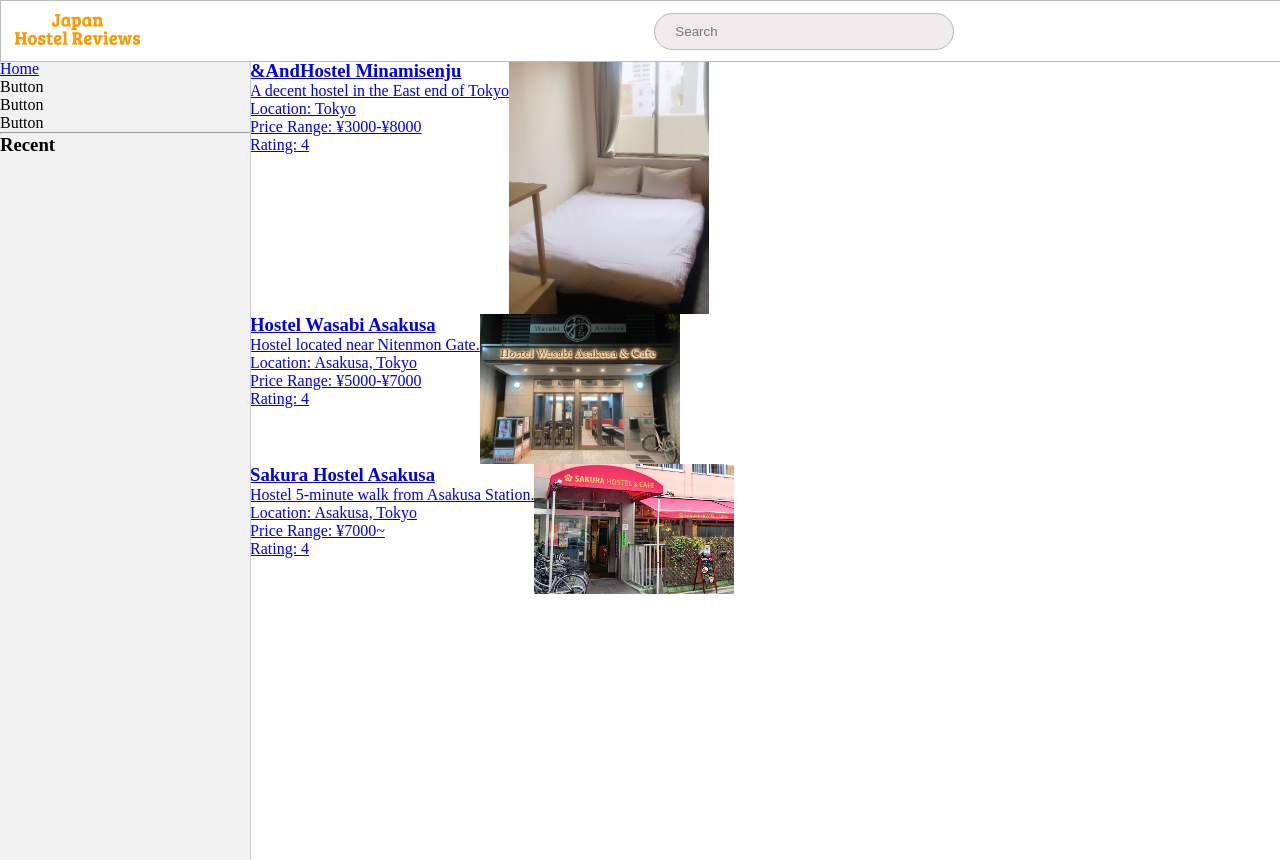
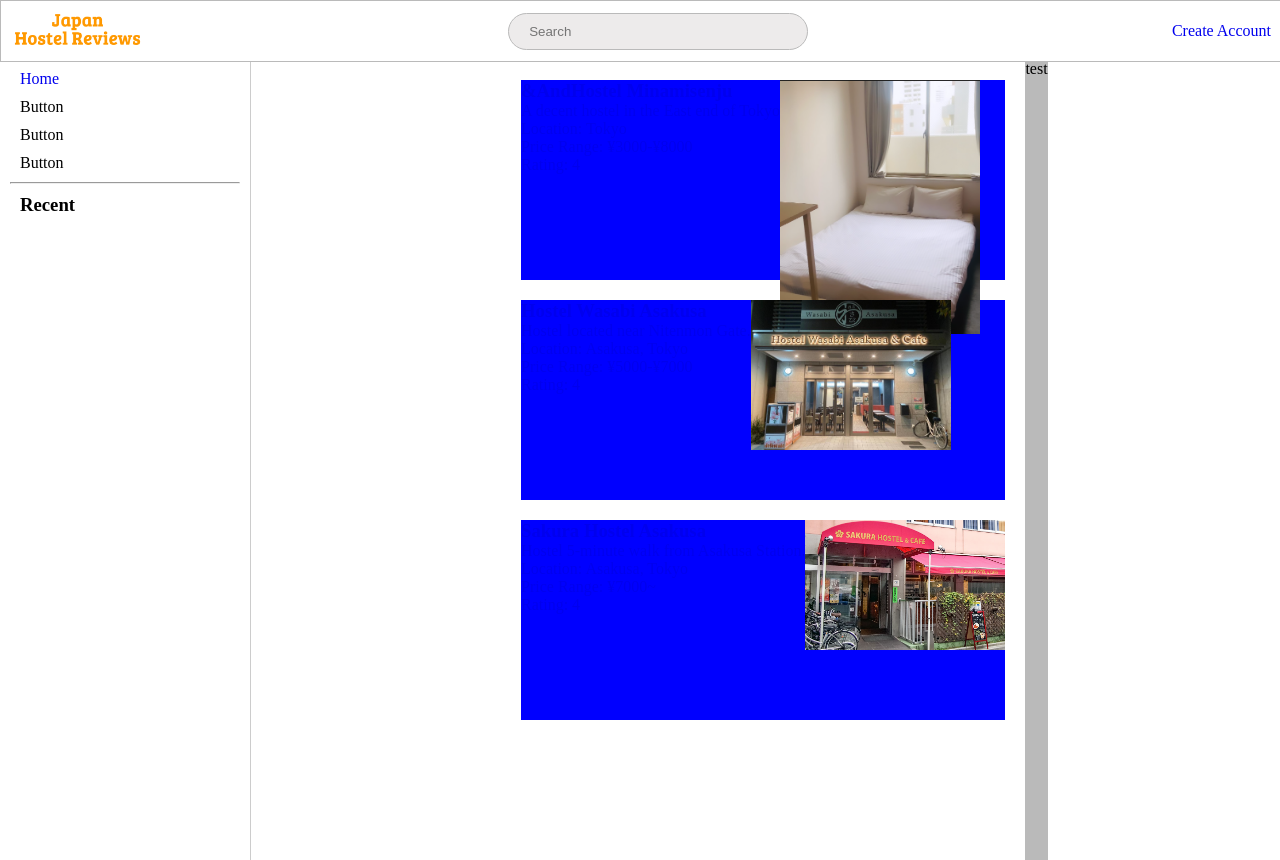
Before and after one commit to lyuhiroyama/japanhostelreviews.com, a PHP site: page / in a window 1280 px wide. Run offline with PHP 8.4, Linux system fonts and the light colour scheme; data comes from the database, SQL or seed files in the repository.

Commit message:
Add right-panel

```diff
--- a/header.php
+++ b/header.php
@@ -32,8 +32,11 @@
         border-radius: 25px;
         border: 1px solid #bababa;
         padding: 10px 20px;
-        margin: 5px 500px 5px;
         width: 300px;
+    }
+
+    .header-buttons {
+        margin: 10px;
     }
 
     body {
@@ -49,7 +52,7 @@
         <div>
             <input id="search-box" type="text" placeholder="Search">
         </div>
-        <a href="idk"><p>Create Account</p></a>
+        <a href="idk" class="header-buttons"><p>Create Account</p></a>
 
     </div>
 </header>
--- a/index.php
+++ b/index.php
@@ -11,26 +11,17 @@ include("header.php");
     <meta name="viewport" content="width=device-width, initial-scale=1.0">
     <link rel="stylesheet" href="styles.css">
     <script src="https://code.jquery.com/jquery-3.6.0.min.js"></script>
-    <title>Honest Hostel Reviews</title>
+    <title>Japan Hostel Reviews</title>
 </head>
 <body>
     <div class="panel-container">
 
             <?php include 'left_panel.php';?>
             <div class="body-panel">
-                <div id="hostel-list"></div>
-                <div id="review-section" style="display: none;">
-                <h2 id="hostel-name"></h2>
-                <div id="reviews"></div>
-                <form id="review-form">
-                    <input type="text" id="user-name" placeholder="Your name" required>
-                    <input type="number" id="rating" min="1" max="5" placeholder="Rating (1-5)" required>
-                    <textarea id="review-text" placeholder="Write your review here" required></textarea>
-                    <button type="submit">Submit Review</button>
-                </form>
             </div>
+            <?php include 'right_panel.php';?>
 
-        </div>
+
     </div>
 
 
@@ -41,7 +32,8 @@ include("header.php");
             $.getJSON('get_hostels.php', function(hostels) {
                 $('#hostel-list').empty();
                 hostels.forEach(hostel => {
-                    $('#hostel-list').append(`
+                    $('.body-panel').append(`
+                        <div class="hostel-container">
                             <a href="hostel_details.php?id=${hostel.id}">
                                 <div class="hostel">
                                     <div class="hostel-info">
@@ -54,6 +46,7 @@ include("header.php");
                                     <img src="${hostel.thumbnail}" class="thumbnail">
                                 </div>
                             </a>
+                        </div>
                     `)
                 })
             })
--- a/left_panel.php
+++ b/left_panel.php
@@ -1,12 +1,22 @@
 
 <head>
     <style>
+
         .left-panel {
-            position: fixed;
+            position: sticky;
             height: 100vh;
             width: 250px;
-            background-color: #f2f2f2;
+            background-color: #ffffff;
             border-right: 1px solid #ccc;
+        }
+
+        li {
+            margin: 10px 0 10px 20px;
+            list-style-type: none;
+        }
+
+        .left-panel h3 {
+            margin: 10px 0 10px 20px;
         }
     </style>
 </haed>
--- /dev/null
+++ b/right_panel.php
@@ -0,0 +1,12 @@
+<head>
+    <style>
+        .right-panel {
+            height: 100vh;
+            background-color: #bababa;
+        }
+    </style>
+</head>
+
+<div class="right-panel">
+        <p>test</p>
+</div>
--- a/styles.css
+++ b/styles.css
@@ -1,3 +1,11 @@
+a {
+    text-decoration: none;
+}
+
+hr {
+    margin: 0 10px 0;
+}
+
 .panel-container {
     display: flex;
     height: 100vh; /* Full viewport height */
@@ -7,7 +15,11 @@
     margin-left: 250px;
 }
 
-
+.hostel-container {
+    height: 200px;
+    margin: 20px;
+    background-color: blue;
+}
 
 .hostel {
     display: flex;
```
Also changed, not shown: hostel_details.php (+10 -3 lines). Lines whose indentation alone changed are shown as unchanged.
